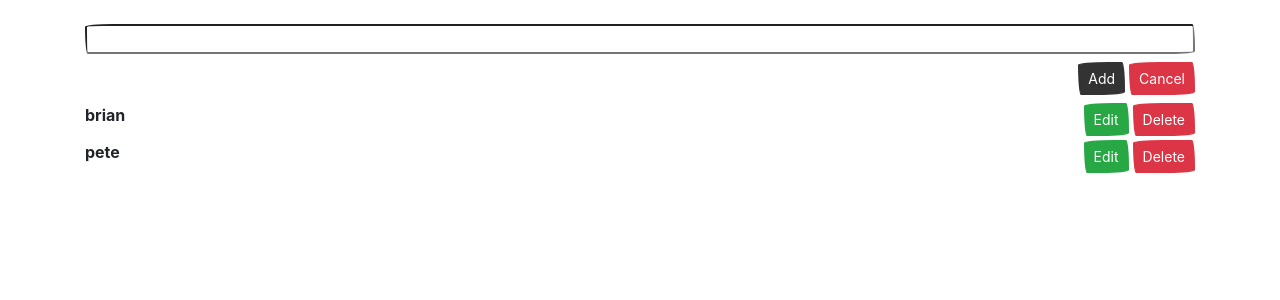
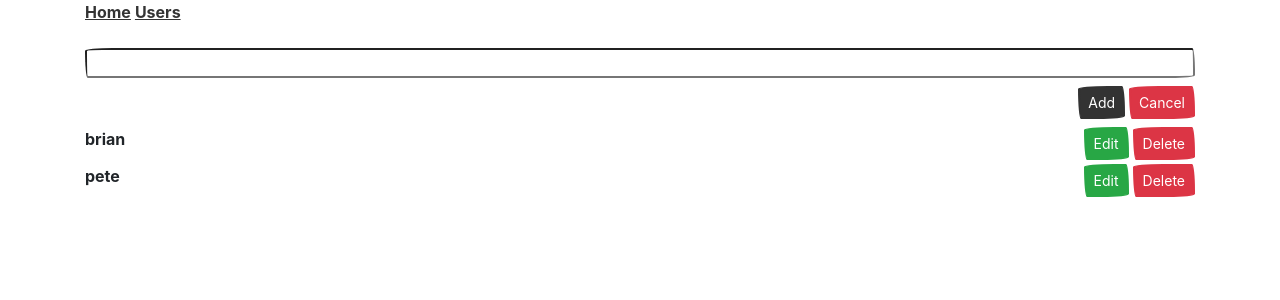
Before and after one commit to srianbury/RealReact, a React (Create React App) app: page / in a window 1280 px wide. Shown: the top 300 px of the page. Built offline with nearby package versions, Linux system fonts and the light colour scheme; a web font is replaced by a local one.

Commit message:
added routes
routes so you can see different view with different data using the same components

```diff
--- a/src/App.js
+++ b/src/App.js
@@ -1,13 +1,41 @@
 import React from 'react';
+import {
+	HashRouter as Router,
+	Switch,
+	Route,
+	Link
+} from 'react-router-dom';
 import './App.css';
 import { withCrud } from './CrudApp/Crud';
 import { Input, ViewRow, basicApiHandler } from './CrudApp/Deltas/Basic';
 
 
-const UsersWithCrud = withCrud(Input, ViewRow, basicApiHandler);
+const BasicWithCrud = withCrud(Input, ViewRow, basicApiHandler);
+const Users = () => { return(<div>Temp</div>); }
 const App = () => {
 	return (
-		<UsersWithCrud />
+		<Router>
+			<Header />
+			<Switch>
+				<Route
+					exact
+					component={BasicWithCrud}
+					path="/" />
+				<Route
+					component={Users}
+					path="/" />
+			</Switch>
+		</Router>
+	);
+}
+
+
+const Header = () => {
+	return(
+		<div className='container'>
+			<Link to="/" className='mr-1'>Home</Link>
+			<Link to="/users" className='mr-1'>Users</Link>
+		</div>
 	);
 }
 
```
Also changed, not shown: src/CrudApp/Deltas/Users.js (added).
